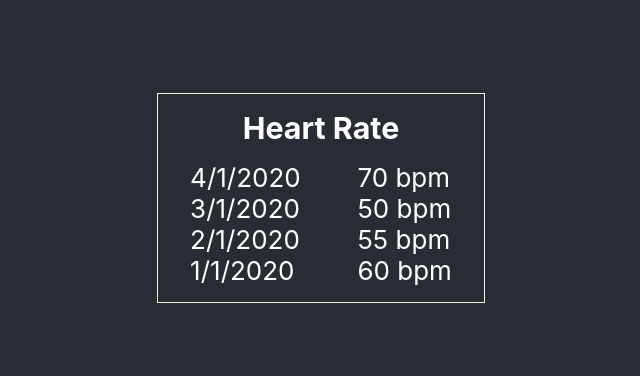
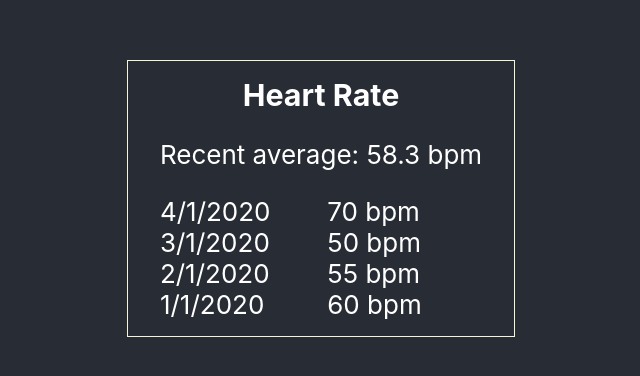
Before and after one commit to alexdunae/hp, a React (Create React App) app: page / in a window 1280 px wide. Shown: the part 202-578 px from the top of the page, without its empty margins (319-959 px from the left). Built offline with nearby package versions, Linux system fonts and the light colour scheme.

Commit message:
Add recentAverage function

```diff
--- a/src/HeartRate.js
+++ b/src/HeartRate.js
@@ -3,6 +3,16 @@ import './HeartRate.css';
 const UNITS = 'bpm'
 const DISPLAY_COUNT = 10;
 
+function recentAverage(measurements) {
+    const count = Math.min(3, measurements.length);
+    if (count < 0) return '?'
+    const sum = measurements.slice(0, count).reduce(function (acc, x) {
+        // console.log('acc', a, b)
+        return acc + x.value
+    }, 0);
+    console.log(count, sum, measurements.slice(0, count))
+    return `${(sum / count).toFixed(1)} ${UNITS}`;
+}
 
 // this would likely be exported from a shared file
 function formatTimestamp(timestamp) {
@@ -41,6 +51,9 @@ function HeartRate(props) {
     return (
         <div className="stats-box stats-heartrate">
             <h3>Heart Rate</h3>
+            <p className='stats-summary'>
+                Recent average: {recentAverage(measurements)}
+            </p>
             <ul className='stats-measurements'>
         {dataPoints}
         </ul>
```
